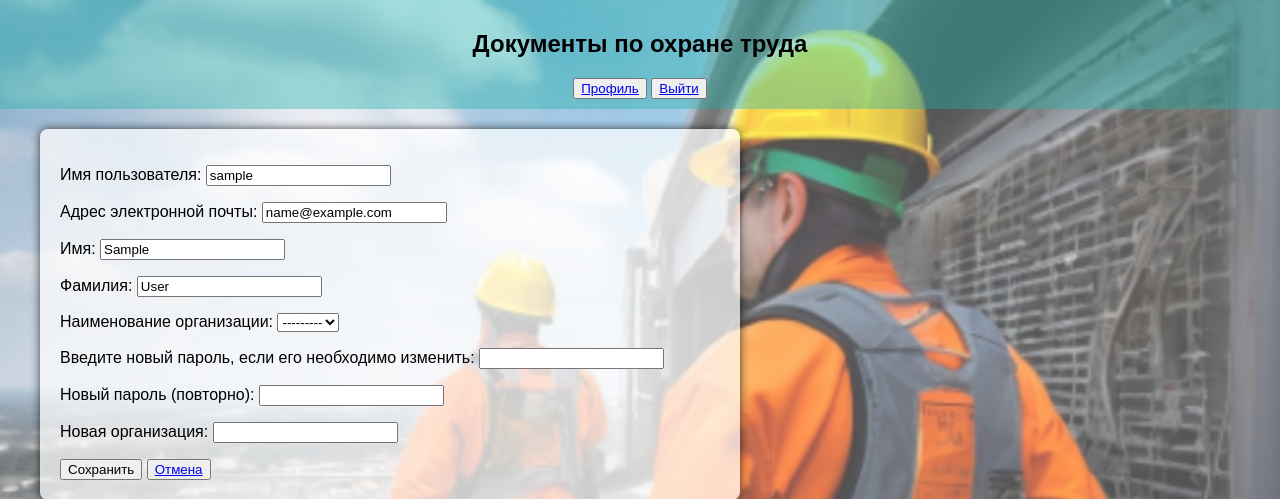
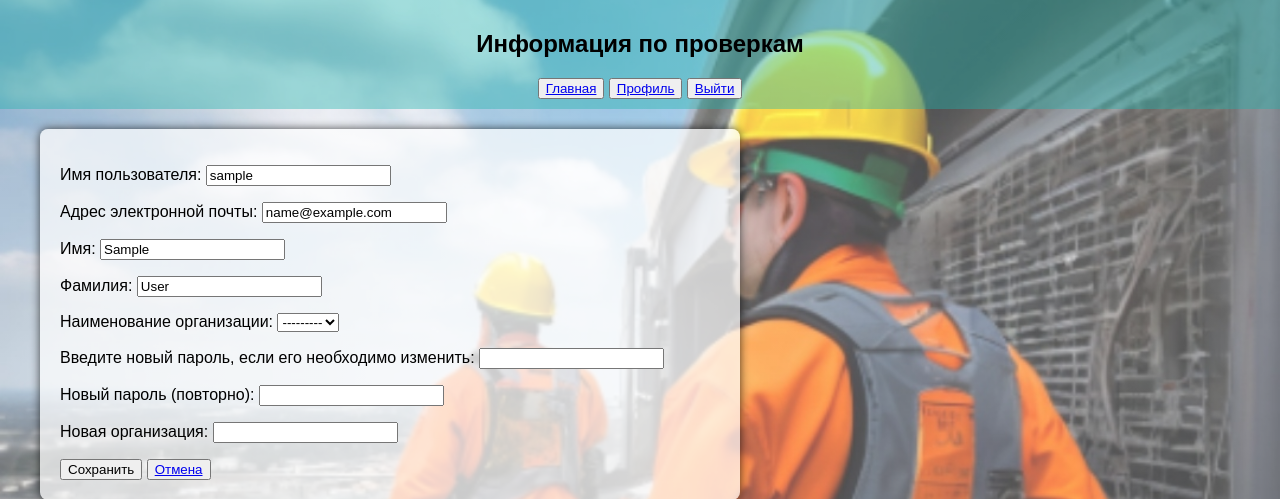
Before and after one commit to Artyom-Serov/Industrial_Safety, a Django app: page /users/profile/edit/ in a window 1280 px wide. Shown: the top 499 px of the page. Run offline with Django 5.2, Linux system fonts and the light colour scheme; the visitor is signed in with stand-in values (Sample User, id 1).

Commit message:
Настройка маршрутизации в заголовке проекта

```diff
--- a/frontend/templates/includes/header.html
+++ b/frontend/templates/includes/header.html
@@ -1,12 +1,19 @@
 <header>
   <nav>
-    <h1>Документы по охране труда</h1>
+    <h1>Информация по проверкам</h1>
+      <button type="button">
+        <a href="{% url 'facility:index' %}">Главная</a>
+      </button>
       {% if user.is_authenticated %}
       <button type="button">
-        <a href="{% url 'profile' %}" class="button">Профиль</a>
+        <a href="{% url 'users:profile' %}" class="button">Профиль</a>
       </button>
       <button type="button">
-        <a href="{% url 'logout' %}" class="button">Выйти</a>
+        <a href="{% url 'users:logout' %}" class="button">Выйти</a>
+      </button>
+      {% else %}
+      <button type="button">
+        <a href="{% url 'users:login' %}" class="button">Войти</a>
       </button>
       {% endif %}
     </nav>
```
